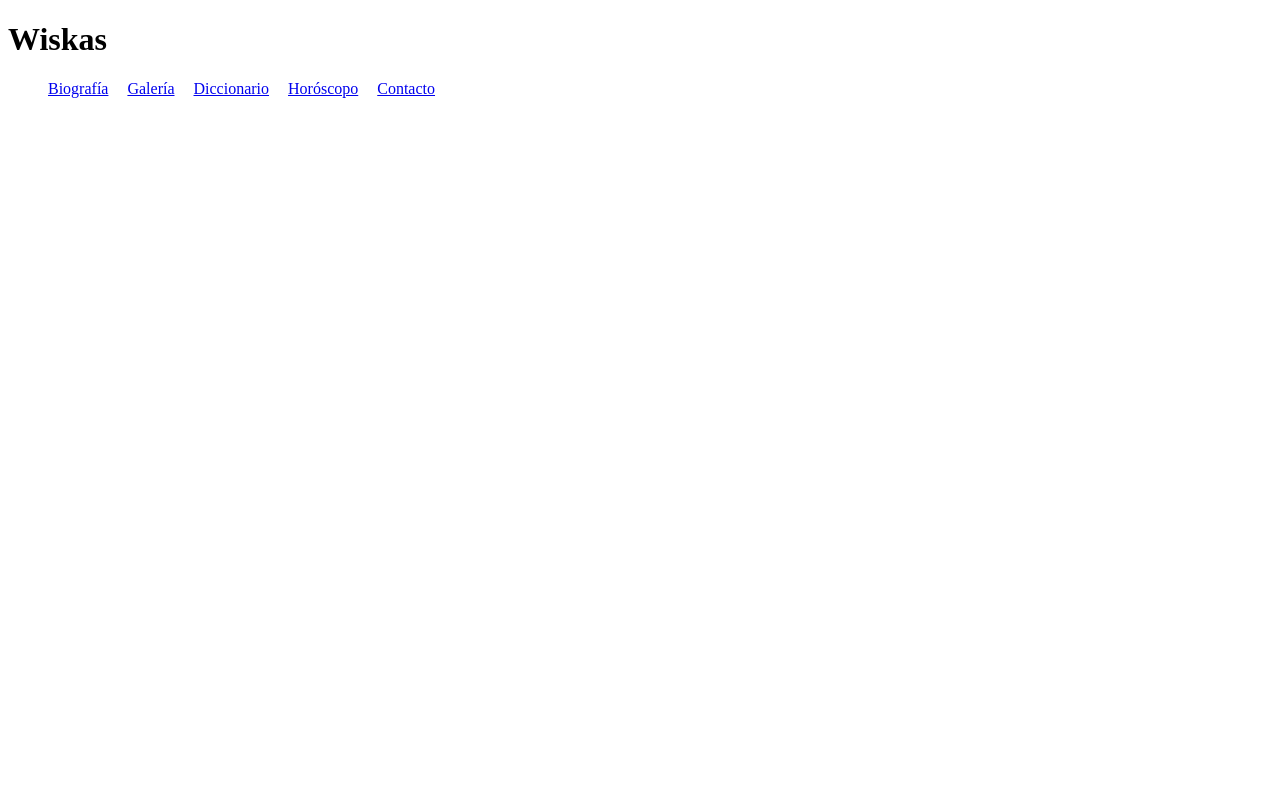
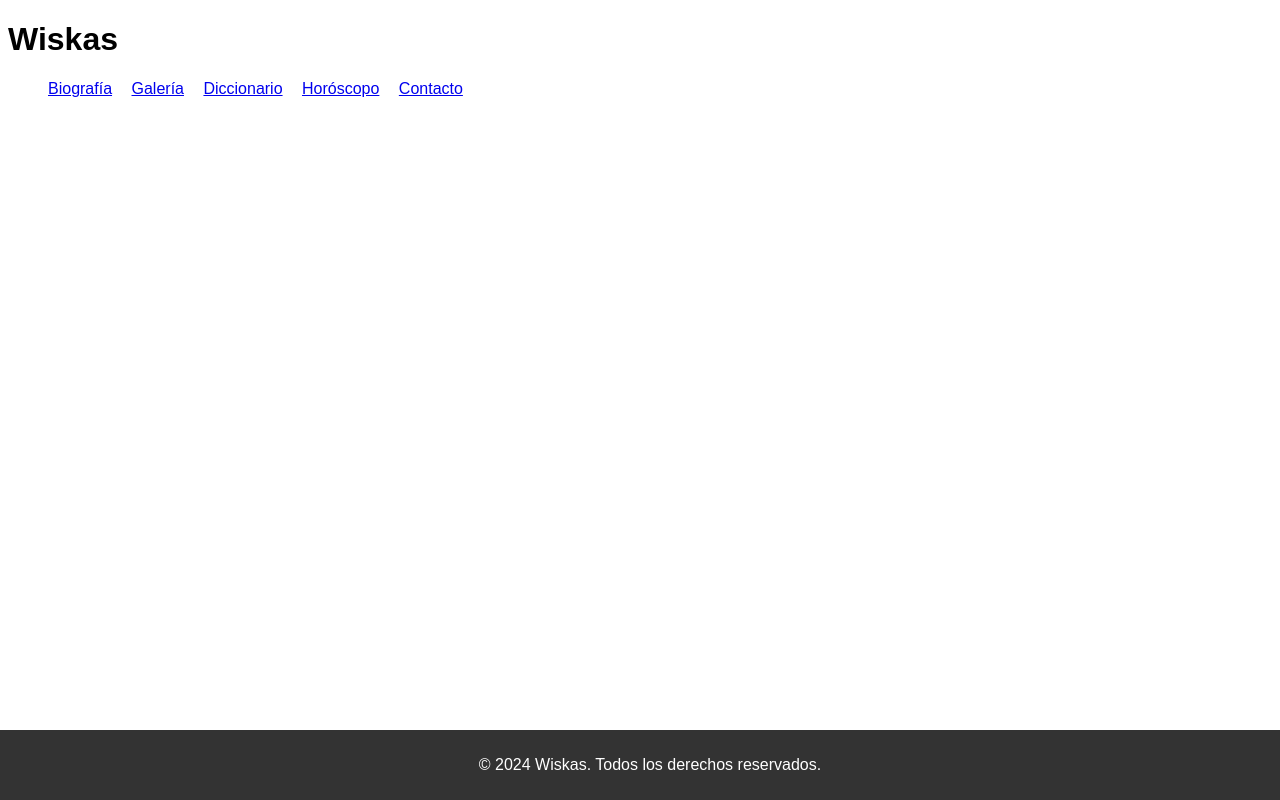
Before and after one commit to matiasnavarrete117/webwiskas.github.io, a plain HTML site: page index.html in a window 1280 px wide. Drawn offline with Linux system fonts and the light colour scheme.

Commit message:
agregado sticky footer y menú navegación en horizontal con h1

```diff
--- a/index.html
+++ b/index.html
@@ -17,6 +17,8 @@
             <li><a href="contacto.html">Contacto</a></li>
         </ul>
     </nav>
-
+    <footer>
+        <p>&copy; 2024 Wiskas. Todos los derechos reservados.</p>
+    </footer>
 </body>
 </html>
--- a/styles.css
+++ b/styles.css
@@ -2,3 +2,19 @@ nav ul li {
     display: inline;  /* Hace que los elementos se muestren en línea */
     margin-right: 15px;
 }
+body {
+    font-family: Arial, sans-serif; <!- Fuente usada -->
+
+
+}
+footer {
+    position: fixed; /* Hace que el footer se quede en la misma posición */
+    bottom: 0; /* Lo fija a la parte inferior de la pantalla */
+    left: 0;
+    width: 100%; /* Se asegura que ocupe todo el ancho de la ventana */
+    background-color: #333;
+    color: #fff;
+    text-align: center;
+    padding: 10px;
+    z-index: 100; /* Para que se asegure de estar por encima de otros elementos */
+}
```
